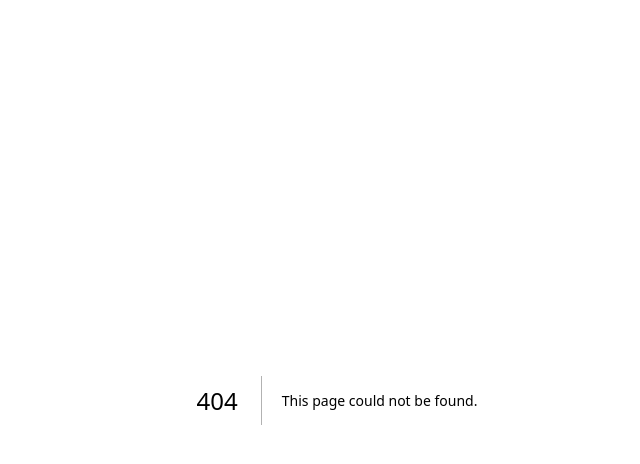
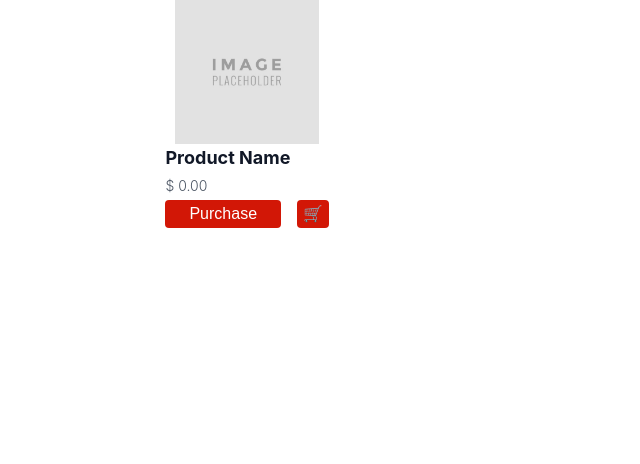
Before and after one commit to KelsonF/w12_E-Commerce_backend, a Next.js app: page /product-list in a window 1280 px wide. Before the commit this address had no page. Shown: the top 464 px of the page, without its empty margins (303-943 px from the left). Built offline with nearby package versions, Linux system fonts and the light colour scheme.

Commit message:
feature: initial structure for product list, no header

```diff
--- /dev/null
+++ b/src/components/product-list/addtocart.tsx
@@ -0,0 +1,13 @@
+type AddToCartProps = {
+    placeholder?: string;
+  };
+
+  function AddToCart({ placeholder }: AddToCartProps) {
+    return (
+      <button className="bg-[#D21706] text-white px-1.5 py-1.5 rounded ">
+        {placeholder}
+      </button>
+    );
+  }
+
+  export { AddToCart };
--- /dev/null
+++ b/src/components/product-list/purchasebtn.tsx
@@ -0,0 +1,13 @@
+type PurchaseButtonProps = {
+    placeholder?: string;
+  };
+
+  function PurchaseButton({ placeholder }: PurchaseButtonProps) {
+    return (
+      <button className="bg-[#D21706] text-white px-6 py-1.5 rounded">
+        {placeholder}
+      </button>
+    );
+  }
+
+  export { PurchaseButton };
--- /dev/null
+++ b/src/components/shared/Img/index.tsx
@@ -0,0 +1,11 @@
+type ImgProps = {
+    placeholder?: string;
+  };
+
+  function Img({ placeholder }: ImgProps) {
+    return (
+      <img src={placeholder} alt={placeholder} className="w-36 h-36 object-cover" />
+    );
+  }
+
+  export { Img };
--- /dev/null
+++ b/src/pages/product-list/index.tsx
@@ -0,0 +1,28 @@
+import { Container } from "@/components/shared/Container";
+import { Img } from "@/components/shared/Img";
+import { PurchaseButton } from "@/components/product-list/purchasebtn";
+import { AddToCart } from "@/components/product-list/addtocart";
+import placeholderimage from "@/assets/placeholderimg.png";
+
+export default function ProductList() {
+  return (
+    <Container>
+        <div className="grid grid-cols-1 sm:grid-cols-2 gap-4 place-items-center">
+        <Container>
+            <Img placeholder={placeholderimage.src}/>
+            <div className="flex flex-col items-left gap-1 justify-start">
+            <p className="text-lg text-[#111827] font-[Inter] font-bold">Product Name</p>
+            <p className="text-sm text-[#4B5563] font-[Inter] font-light">$ 0.00</p>
+            <div className="flex flex-row items-center gap-4 justify-evenly">
+                <PurchaseButton placeholder="Purchase" />
+                <AddToCart placeholder="🛒" />
+            </div>
+            </div>
+
+        </Container>
+
+        </div>
+
+    </Container>
+  );
+}
```
Also changed, not shown: src/assets/placeholderimg.png (added).
